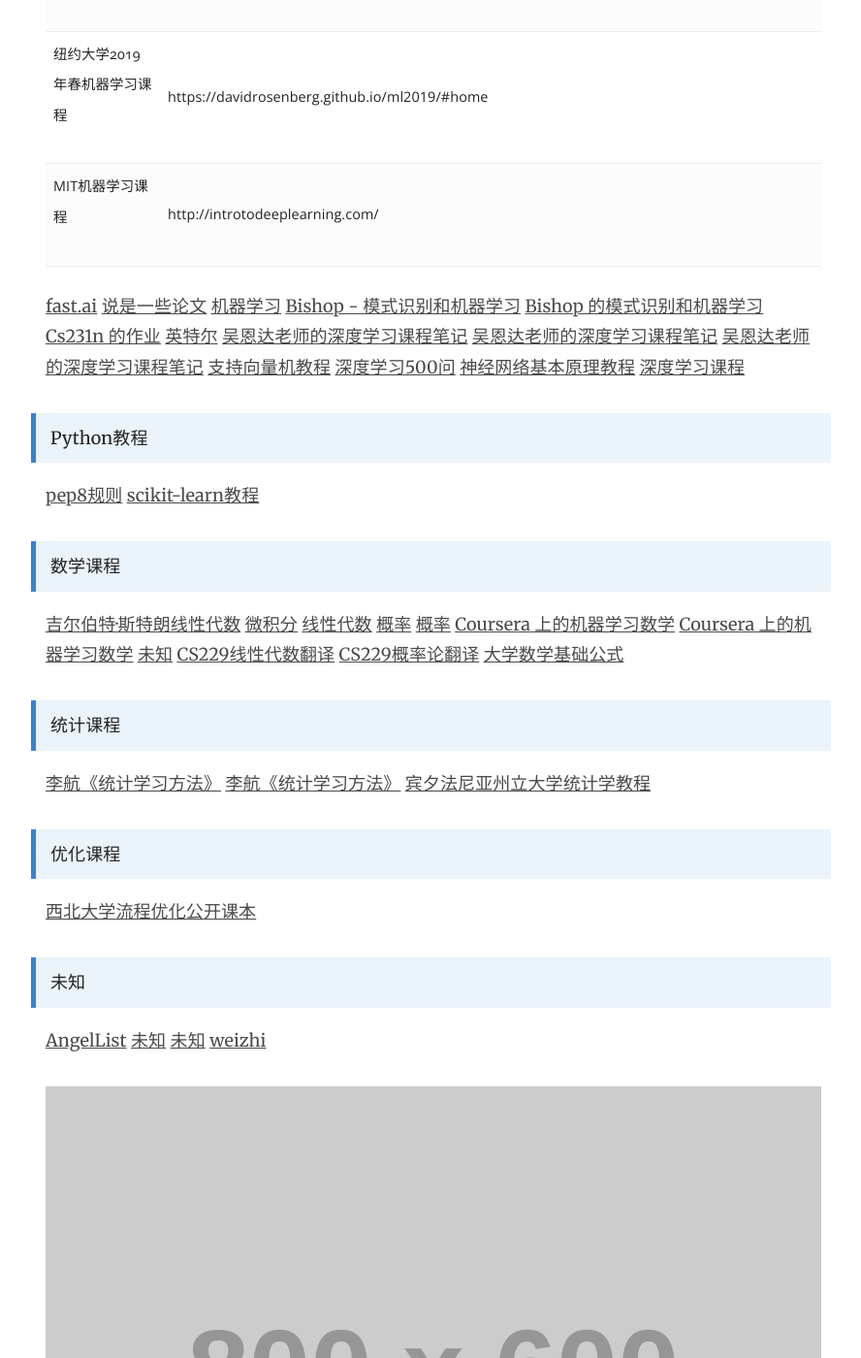
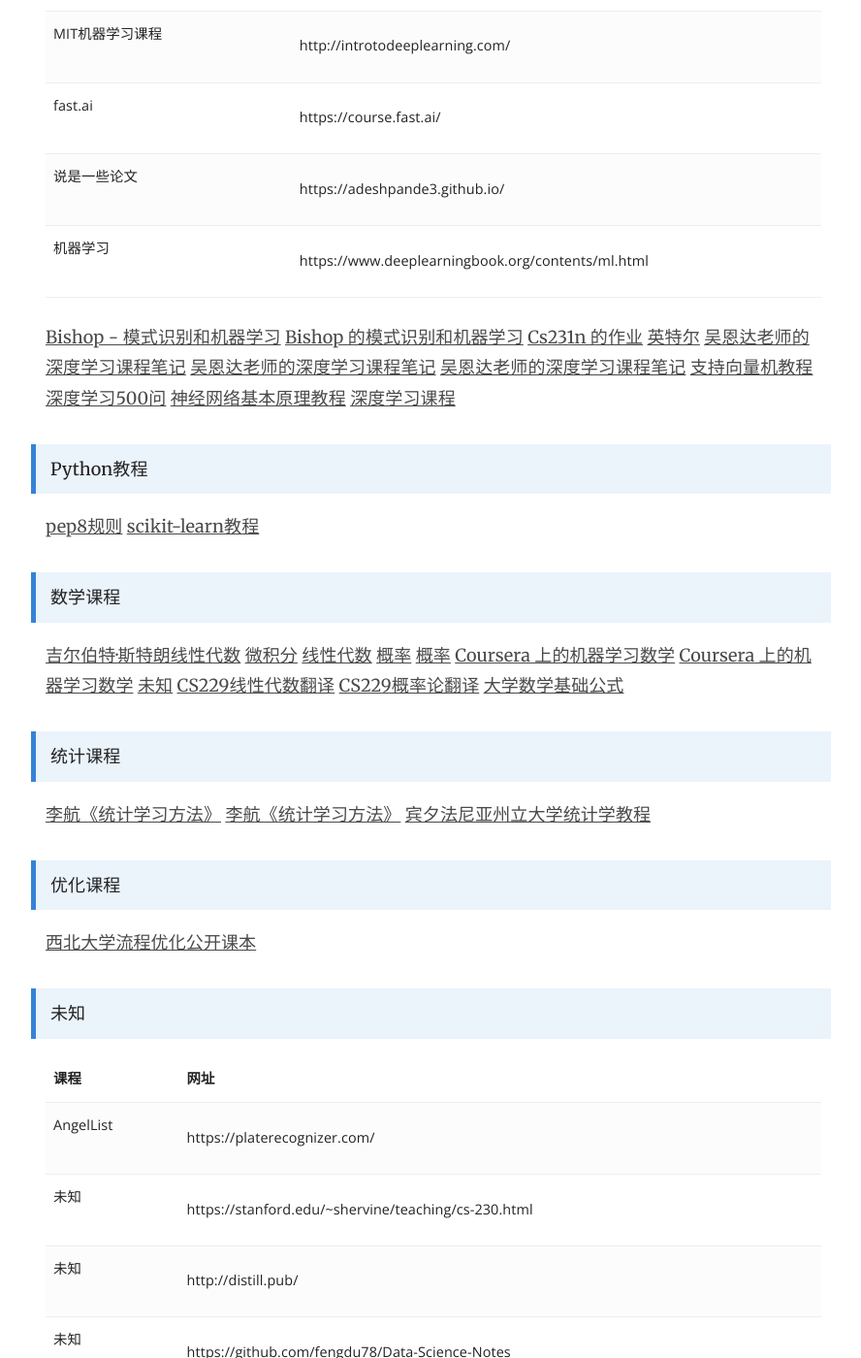
Before and after one commit to bashendixie/Machine_Learning_Notes, a Jekyll site: the page built from _docs/media/video.md, in a window 1280 px wide and 1400 px high, scrolled down 725 px. Shown: the whole window at 97% size, without its empty margins (343-1231 px from the left). Built offline with Jekyll 4.4.1, drawn with Linux system fonts in a browser that asks for light colours.

Commit message:
no message

```diff
--- a/_docs/media/video.md
+++ b/_docs/media/video.md
@@ -13,12 +13,12 @@
 <table width="1033" style="font-size: 0.8em;">
 	<tbody>
 		<tr>
-			<td width="44">
+			<td>
 				<strong>
 					课程
 				</strong>
 			</td>
-			<td width="88">
+			<td>
 				<strong>
 					网址
 				</strong>
@@ -74,14 +74,42 @@
 				http://introtodeeplearning.com/
 			</td>
 		</tr>
+		<tr>
+			<td>
+				<p>
+					fast.ai
+				</p>
+			</td>
+			<td>
+				https://course.fast.ai/
+			</td>
+		</tr>
+		<tr>
+			<td>
+				<p>
+					说是一些论文
+				</p>
+			</td>
+			<td>
+				https://adeshpande3.github.io/
+			</td>
+		</tr>
+		<tr>
+			<td>
+				<p>
+					机器学习
+				</p>
+			</td>
+			<td>
+				https://www.deeplearningbook.org/contents/ml.html
+			</td>
+		</tr>
 	</tbody>
 </table>
 
 
 
-[fast.ai](https://course.fast.ai/)
-[说是一些论文](https://adeshpande3.github.io/)
-[机器学习](https://www.deeplearningbook.org/contents/ml.html)
+
 [Bishop - 模式识别和机器学习](https://www.amazon.in/Pattern-Recognition-Learning-Information-Statistics/dp/1493938436?tag=googinhydr18418-21&tag=googinkenshoo-21&ascsubtag=_k_Cj0KCQiA8_PfBRC3ARIsAOzJ2uodznM9nNbfR6WY9jSCQK4FNc3pHsR3xgp6J4Hc8i8WjhYPaliv3rUaAkBfEALw_wcB_k_&gclid=Cj0KCQiA8_PfBRC3ARIsAOzJ2uodznM9nNbfR6WY9jSCQK4FNc3pHsR3xgp6J4Hc8i8WjhYPaliv3rUaAkBfEALw_wcB)
 [Bishop 的模式识别和机器学习](https://www.amazon.com/Pattern-Recognition-Learning-Information-Statistics/dp/0387310738)
 [Cs231n 的作业](http://cs231n.github.io/)
@@ -127,10 +155,62 @@
 
 
 > 未知
+<table width="1033" style="font-size: 0.8em;">
+	<tbody>
+		<tr>
+			<td>
+				<strong>
+					课程
+				</strong>
+			</td>
+			<td>
+				<strong>
+					网址
+				</strong>
+			</td>
+		</tr>
+		<tr>
+			<td>
+				<p>
+					AngelList
+				</p>
+			</td>
+			<td>
+				https://platerecognizer.com/
+			</td>
+		</tr>
+		<tr>
+			<td>
+				<p>
+					未知
+				</p>
+			</td>
+			<td>
+				https://stanford.edu/~shervine/teaching/cs-230.html
+			</td>
+		</tr>
+		<tr>
+			<td>
+				<p>
+					未知
+				</p>
+			</td>
+			<td>
+				http://distill.pub/
+			</td>
+		</tr>
+		<tr>
+			<td>
+				<p>
+					未知
+				</p>
+			</td>
+			<td>
+				https://github.com/fengdu78/Data-Science-Notes
+			</td>
+		</tr>
+	</tbody>
+</table>
 
-[AngelList](https://platerecognizer.com/)
-[未知](https://stanford.edu/~shervine/teaching/cs-230.html)
-[未知](http://distill.pub/)
-[weizhi](https://github.com/fengdu78/Data-Science-Notes)
 
 ![](//placehold.it/800x600)
```
